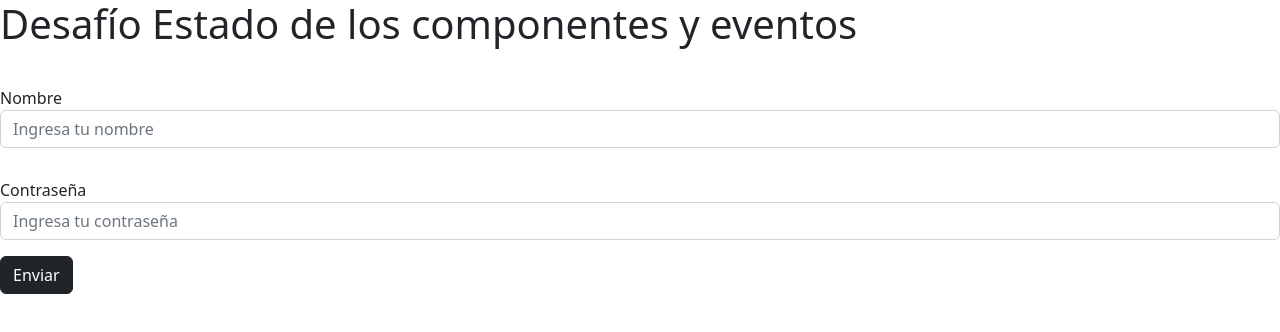
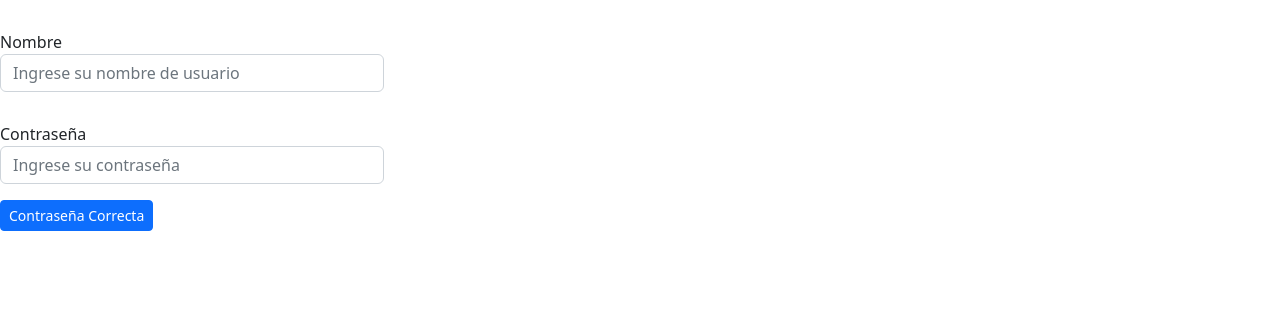
Before and after one commit to cristobal-2207/Desafio-estado-de-los-componentes-y-eventos, a React (Create React App) app: page / in a window 1280 px wide. Shown: the top 332 px of the page. Built offline with nearby package versions, Linux system fonts and the light colour scheme.

Commit message:
5to Commit: Se envía información del usuario desde el archivo App.js hacia el componente Input.jsx.

```diff
--- a/src/App.js
+++ b/src/App.js
@@ -1,15 +1,27 @@
 import React from 'react';
 import 'bootstrap/dist/css/bootstrap.min.css'
+import { useState } from 'react';
 import Input from './components/Input'
-import Button from './components/Button'
+import Button  from './components/Button';
 
 function App() {
+  const [nombre, setNombre] = useState("");
+  const [contraseña, setContraseña] = useState("");
+
+  const handleSubmit = (e) => {
+    e.preventDefault();
+
+    if (!nombre.trim() || !contraseña.trim()) {
+      alert(`Ingrese su nombre y contraseña, no puede quedar vacío`);
+      return;
+    }
+  };
+
   return (
-    <div className="App">
-      <h1>Desafío Estado de los componentes y eventos</h1>
-      <Input />
+    <form onSubmit={handleSubmit}>
+      <Input setNombre={setNombre} setContraseña={setContraseña} />
       <Button />
-    </div>
+    </form>
   );
 }
 
--- a/src/components/Button.jsx
+++ b/src/components/Button.jsx
@@ -1,11 +1,13 @@
-const Button = () => {
+import React from "react";
+
+const Button  = () => {
   return (
-    <form>
-      <div>
-        <button className="btn btn-dark mt-3" type="submit">Enviar</button>
-      </div>
-    </form>
-  )
+  <>
+    <button type="submit" className="btn btn-primary btn-sm mt-3">
+      Contraseña Correcta
+    </button>
+  </>
+  );
 }
 
 export default Button
--- a/src/components/Input.jsx
+++ b/src/components/Input.jsx
@@ -1,14 +1,15 @@
-const Input = () => {
+import Button from "./Button";
+
+const Input = ({setNombre, setContraseña}) => {
   return (
-    <form>
-      <div className="form-group">
-        <label>Nombre</label>
-        <input className="form-control" name="Nombre" placeholder="Ingresa tu nombre" />
-        <label>Contraseña</label>
-        <input className="form-control" name="Constraseña" placeholder="Ingresa tu contraseña"/>
-      </div>
-    </form>
-    )
-  }
+    <>
+      <label htmlFor="nombre">Nombre</label>
+      <input type="text" name="nombre" placeholder="Ingrese su nombre de usuario" className="form-control" onChange={(e) => setNombre(e.target.value)} />
 
-  export default Input
+      <label htmlFor="contraseña">Contraseña</label>
+      <input type="text" name="contraseña" placeholder="Ingrese su contraseña" className="form-control" onChange={(e) => setContraseña(e.target.value)} />
+    </>
+  );
+};
+
+export default Input
--- a/src/index.css
+++ b/src/index.css
@@ -1,15 +1,8 @@
 body {
   margin: 70px;
-  font-family: -apple-system, BlinkMacSystemFont, 'Segoe UI', 'Roboto', 'Oxygen',
-    'Ubuntu', 'Cantarell', 'Fira Sans', 'Droid Sans', 'Helvetica Neue',
-    sans-serif;
-  -webkit-font-smoothing: antialiased;
-  -moz-osx-font-smoothing: grayscale;
 }
-
-code {
-  font-family: source-code-pro, Menlo, Monaco, Consolas, 'Courier New',
-    monospace;
+form{
+  width: 30%;
 }
 label{
   margin-top: 30px;
```
